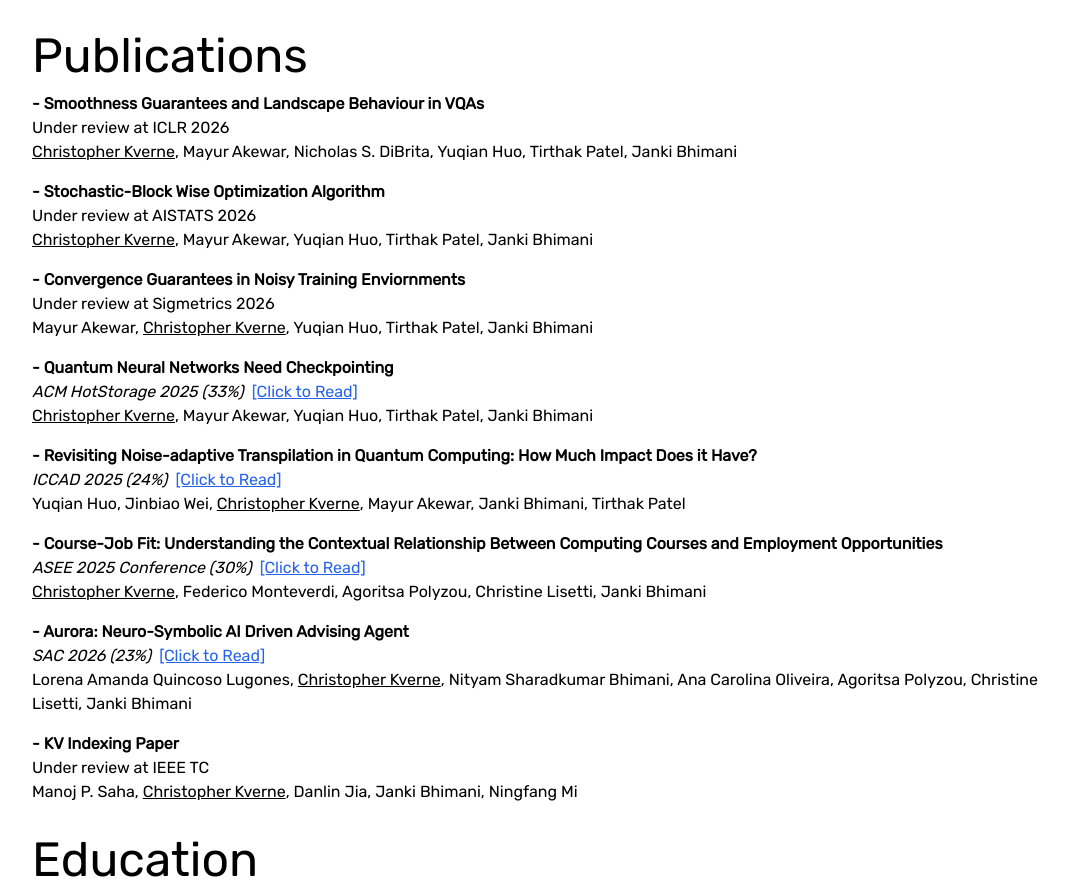
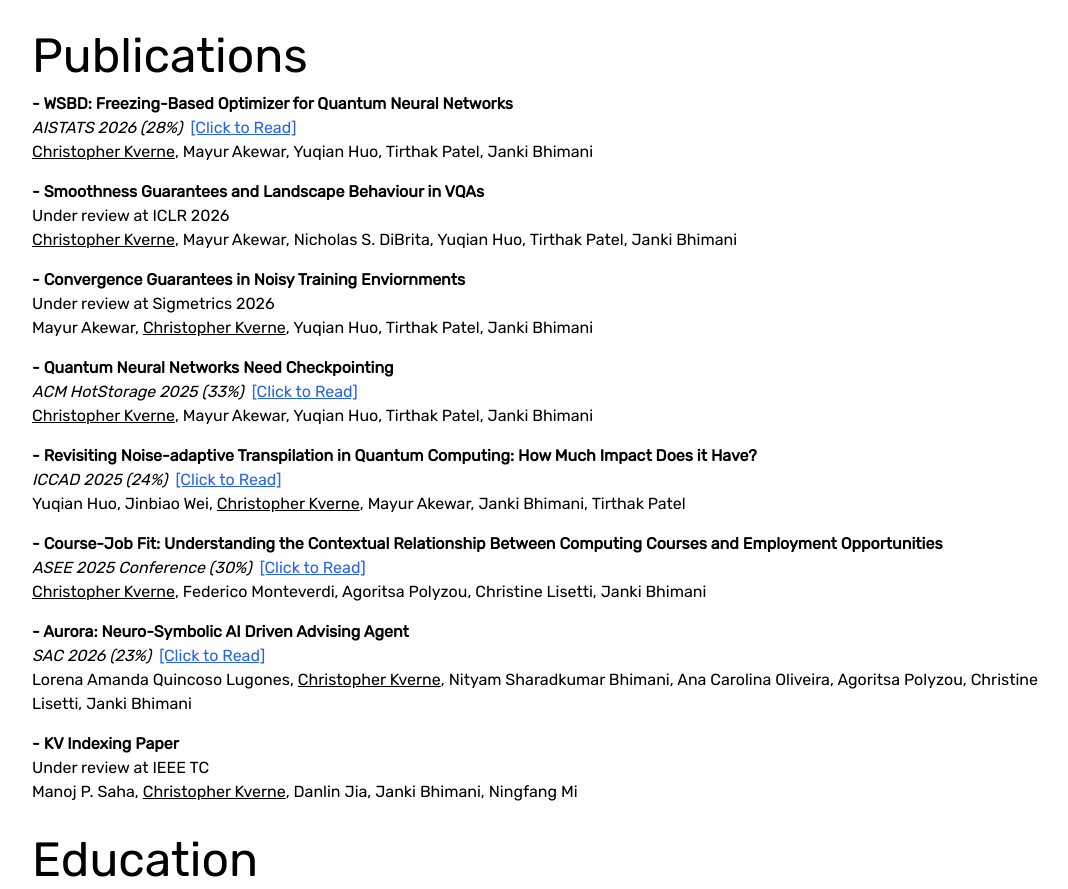
Before and after one commit to chriskverne/Portfolio-website, a Next.js app: page / in a window 1280 px wide. Shown: the part 1140-2029 px from the top of the page, without its empty margins (96-1164 px from the left). Built offline with nearby package versions, Linux system fonts and the light colour scheme.

Commit message:
updated some stuff

```diff
--- a/constants/constants.js
+++ b/constants/constants.js
@@ -229,13 +229,13 @@ const qnn_noise_pap = {
 }
 
 const qnn_freezing_pap = {
-  title: "Stochastic-Block Wise Optimization Algorithm",
+  title: "WSBD: Freezing-Based Optimizer for Quantum Neural Networks",
   description: [],
   authors: ['Christopher Kverne', 'Mayur Akewar', 'Yuqian Huo', 'Tirthak Patel', 'Janki Bhimani'],
-  conference: 'AISTATS 2026',
+  conference: 'AISTATS 2026 (28%)',
   link: null,
-  isPublished: false,
-  underReview: true,
+  isPublished: true,
+  underReview: false,
   workingOn: false
 }
 
@@ -261,7 +261,7 @@ const second_order_first_order = {
   workingOn: false
 }
 
-export const papers = [qnn_L_smoothness,qnn_freezing_pap, qnn_noise_pap, qnn_cp_pap, quantum_transpilation, course_job_pap, llm_advisor_paper, kv_pap]
+export const papers = [qnn_freezing_pap,qnn_L_smoothness, qnn_noise_pap, qnn_cp_pap, quantum_transpilation, course_job_pap, llm_advisor_paper, kv_pap]
 
 // Projects:,
 // export const project4 = {
```
